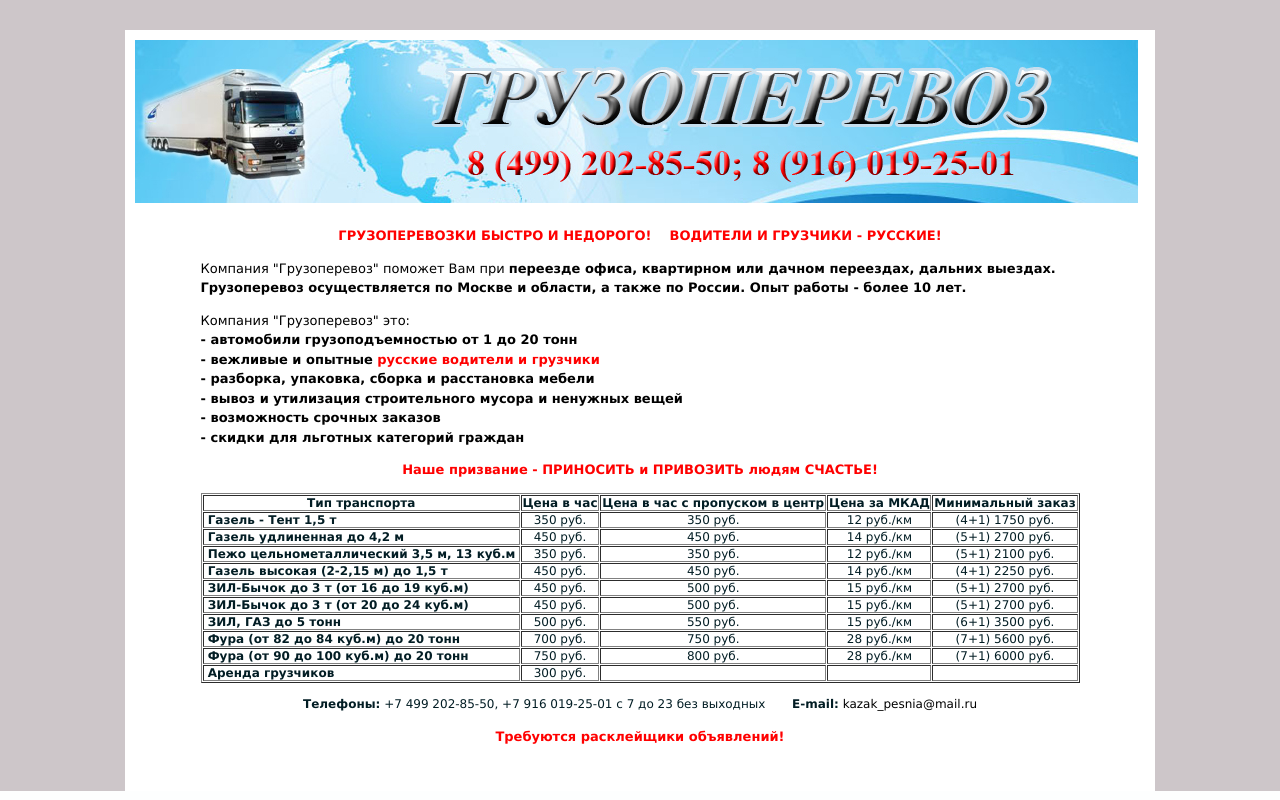
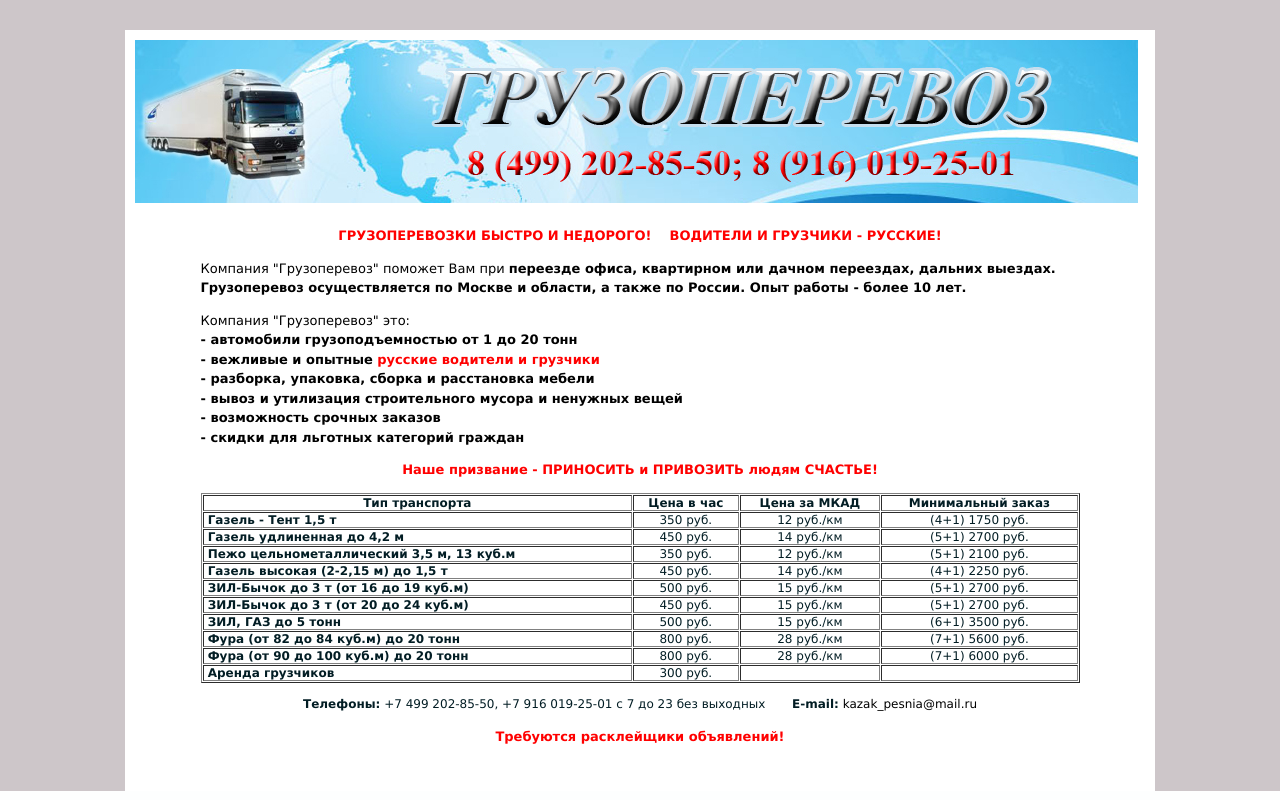
Before and after one commit to Garynya/kazak-gruzovik, a plain HTML site: page index.html in a window 1280 px wide. Drawn offline with Linux system fonts and the light colour scheme.

Commit message:
правка цен

```diff
--- a/index.html
+++ b/index.html
@@ -71,13 +71,11 @@
 <TR>
 <TD ALIGN="center" CLASS="textCopy"><div align="center"><strong>Тип транспорта</strong></div></TD>
 <TD ALIGN="center" CLASS="textCopy"><div align="center"><strong>Цена в час</strong></div></TD>
-<TD ALIGN="center" CLASS="textCopy"><div align="center"><strong>Цена в час с пропуском в центр</strong></div></TD>
 <TD ALIGN="center" CLASS="textCopy"><div align="center"><strong>Цена за МКАД</strong></div></TD>
 <TD ALIGN="center" CLASS="textCopy"><div align="center"><strong>Минимальный заказ</strong></div></TD>
 </TR>
 <TR>
 <TD ALIGN="center" CLASS="textCopy"><div align="left"><strong>&nbspГазель - Тент 1,5 т</strong></div></TD>
-<TD CLASS="textCopy" ALIGN="center">350 руб.</TD>
 <TD CLASS="textCopy" ALIGN="center">350 руб.</TD>
 <TD CLASS="textCopy" ALIGN="center">12 руб./км</TD>
 <TD CLASS="textCopy" ALIGN="center">(4+1) 1750 руб.</TD>
@@ -85,13 +83,11 @@
 <TR>
 <TD ALIGN="center" CLASS="textCopy"><div align="left"><strong>&nbspГазель удлиненная до 4,2 м</strong></div></TD>
 <TD CLASS="textCopy" ALIGN="center">450 руб.</TD>
-<TD CLASS="textCopy" ALIGN="center">450 руб.</TD>
 <TD CLASS="textCopy" ALIGN="center">14 руб./км</TD>
 <TD CLASS="textCopy" ALIGN="center">(5+1) 2700 руб.</TD>
 </TR>
 <TR>
 <TD ALIGN="center" CLASS="textCopy"><div align="left"><strong>&nbspПежо цельнометаллический 3,5 м, 13 куб.м</strong></div></TD>
-<TD CLASS="textCopy" ALIGN="center">350 руб.</TD>
 <TD CLASS="textCopy" ALIGN="center">350 руб.</TD>
 <TD CLASS="textCopy" ALIGN="center">12 руб./км</TD>
 <TD CLASS="textCopy" ALIGN="center">(5+1) 2100 руб.</TD>
@@ -99,13 +95,11 @@
 <TR>
 <TD ALIGN="center" CLASS="textCopy"><div align="left"><strong>&nbspГазель высокая (2-2,15 м) до 1,5 т</strong></div></TD>
 <TD CLASS="textCopy" ALIGN="center">450 руб.</TD>
-<TD CLASS="textCopy" ALIGN="center">450 руб.</TD>
 <TD CLASS="textCopy" ALIGN="center">14 руб./км</TD>
 <TD CLASS="textCopy" ALIGN="center">(4+1) 2250 руб.</TD>
 </TR>
 <TR>
 <TD ALIGN="center" CLASS="textCopy"><div align="left"><strong>&nbspЗИЛ-Бычок до 3 т (от 16 до 19 куб.м)</strong></div></TD>
-<TD CLASS="textCopy" ALIGN="center">450 руб.</TD>
 <TD CLASS="textCopy" ALIGN="center">500 руб.</TD>
 <TD CLASS="textCopy" ALIGN="center">15 руб./км</TD>
 <TD CLASS="textCopy" ALIGN="center">(5+1) 2700 руб.</TD>
@@ -113,28 +107,24 @@
 <TR>
 <TD ALIGN="center" CLASS="textCopy"><div align="left"><strong>&nbspЗИЛ-Бычок до 3 т (от 20 до 24 куб.м)</strong></div></TD>
 <TD CLASS="textCopy" ALIGN="center">450 руб.</TD>
-<TD CLASS="textCopy" ALIGN="center">500 руб.</TD>
 <TD CLASS="textCopy" ALIGN="center">15 руб./км</TD>
 <TD CLASS="textCopy" ALIGN="center">(5+1) 2700 руб.</TD>
 </TR>
 <TR>
 <TD ALIGN="center" CLASS="textCopy"><div align="left"><strong>&nbspЗИЛ, ГАЗ до 5 тонн</strong></div></TD>
 <TD CLASS="textCopy" ALIGN="center">500 руб.</TD>
-<TD CLASS="textCopy" ALIGN="center">550 руб.</TD>
 <TD CLASS="textCopy" ALIGN="center">15 руб./км</TD>
 <TD CLASS="textCopy" ALIGN="center">(6+1) 3500 руб.</TD>
 </TR>
 
 <TR>
 <TD ALIGN="center" CLASS="textCopy"><div align="left"><strong>&nbspФура (от 82 до 84 куб.м) до 20 тонн</strong></div></TD>
-<TD CLASS="textCopy" ALIGN="center">700 руб.</TD>
-<TD CLASS="textCopy" ALIGN="center">750 руб.</TD>
+<TD CLASS="textCopy" ALIGN="center">800 руб.</TD>
 <TD CLASS="textCopy" ALIGN="center">28 руб./км</TD>
 <TD CLASS="textCopy" ALIGN="center">(7+1) 5600 руб.</TD>
 </TR>
 <TR>
 <TD ALIGN="center" CLASS="textCopy"><div align="left"><strong>&nbspФура (от 90 до 100 куб.м) до 20 тонн</strong></div></TD>
-<TD CLASS="textCopy" ALIGN="center">750 руб.</TD>
 <TD CLASS="textCopy" ALIGN="center">800 руб.</TD>
 <TD CLASS="textCopy" ALIGN="center">28 руб./км</TD>
 <TD CLASS="textCopy" ALIGN="center">(7+1) 6000 руб.</TD>
@@ -142,7 +132,6 @@
 <TR>
 <TD ALIGN="center" CLASS="textCopy"><div align="left"><strong>&nbspАренда грузчиков</strong></div></TD>
 <TD CLASS="textCopy" ALIGN="center">300 руб.</TD>
-<TD CLASS="textCopy" ALIGN="center"></TD>
 <TD CLASS="textCopy" ALIGN="center"></TD>
 <TD CLASS="textCopy" ALIGN="center"></TD>
 </TR>
```
